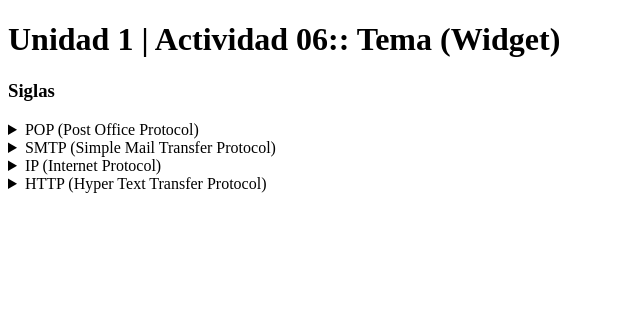
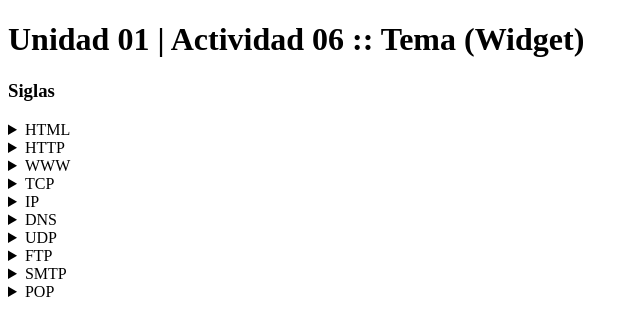
Before and after one commit to jorgeZamZ/PrograWeb1, a plain HTML site: page Act6.html in a window 1280 px wide. Shown: the whole page, without its empty margins (0-640 px from the left). Drawn offline with Linux system fonts and the light colour scheme.

Commit message:
Update Act6.html

```diff
--- a/Act6.html
+++ b/Act6.html
@@ -9,36 +9,18 @@
     <title>Unidad 1 Actividad 06</title>
   </head>
 
-  <body>
-    <h1>Unidad 1 | Actividad 06:: Tema (Widget)</h1>
-
+    <body>
+    <h1>Unidad 01 | Actividad 06 :: Tema (Widget)</h1>
     <h3>Siglas</h3>
-
-    <details name="siglas">
-      <summary>POP (Post Office Protocol)</summary>
-      <p>
-        Servicio para acceder a la oficina postal virtual de correo electrónico
-      </p>
-    </details>
-
-    <details name="siglas">
-      <summary>SMTP (Simple Mail Transfer Protocol)</summary>
-      <p>
-        Protocolo para la transferencia de correo electrónico en formato simple
-      </p>
-    </details>
-
-    <details name="siglas">
-      <summary>IP (Internet Protocol)</summary>
-      <p>
-        Representa la dirección lógica de un dispositivo; está formada por 4
-        números en un rango de 0 a 255
-      </p>
-    </details>
-
-    <details name="siglas">
-      <summary>HTTP (Hyper Text Transfer Protocol)</summary>
-      <p>Protocolo de transporte de archivos en formato HTML (páginas web)</p>
-    </details>
+    <details name="terminos"><summary>HTML</summary><p>Hyper Text Markup Language (Lenguaje con etiquetas de hypertexto)</p></details>
+    <details name="terminos"><summary>HTTP</summary><p>Hyper Text Transfer Protocol (Protocolo de transporte de hypertexto)</p></details>
+    <details name="terminos"><summary>WWW</summary><p>World Wide Web (Red Amplia Mundial)</p></details>
+    <details name="terminos"><summary>TCP</summary><p>Transmission Control Protocol (Protocolo de control de transmisión)</p></details>
+    <details name="terminos"><summary>IP</summary><p>Internet Protocol (Protocol de Internet)</p></details>
+    <details name="terminos"><summary>DNS</summary><p>Domain Name Service (Servicio de Nombres de Dominio)</p></details>
+    <details name="terminos"><summary>UDP</summary><p>User Datagram Protocolo (Protocolo de datagramas de usuario)</p></details>
+    <details name="terminos"><summary>FTP</summary><p>File Transfer Protocol (Protocolo de transferencia de archivos)</p></details>
+    <details name="terminos"><summary>SMTP</summary><p>Simple Mail Transfer Protocol (Protocolo para la Transferencia Simple de Correo)</p></details>
+    <details name="terminos"><summary>POP</summary><p>Post Office Protocol (Protocolo de oficina postal)</p></details>
   </body>
 </html>
```
